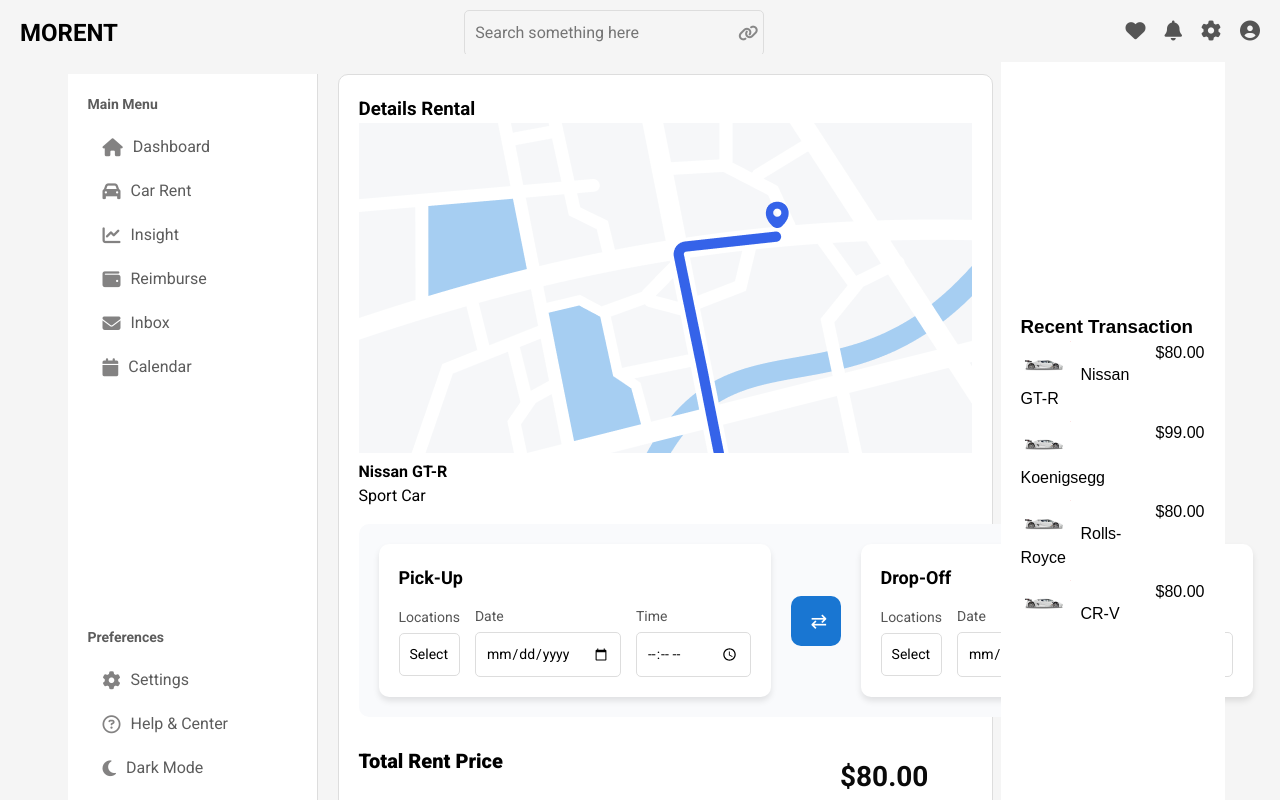
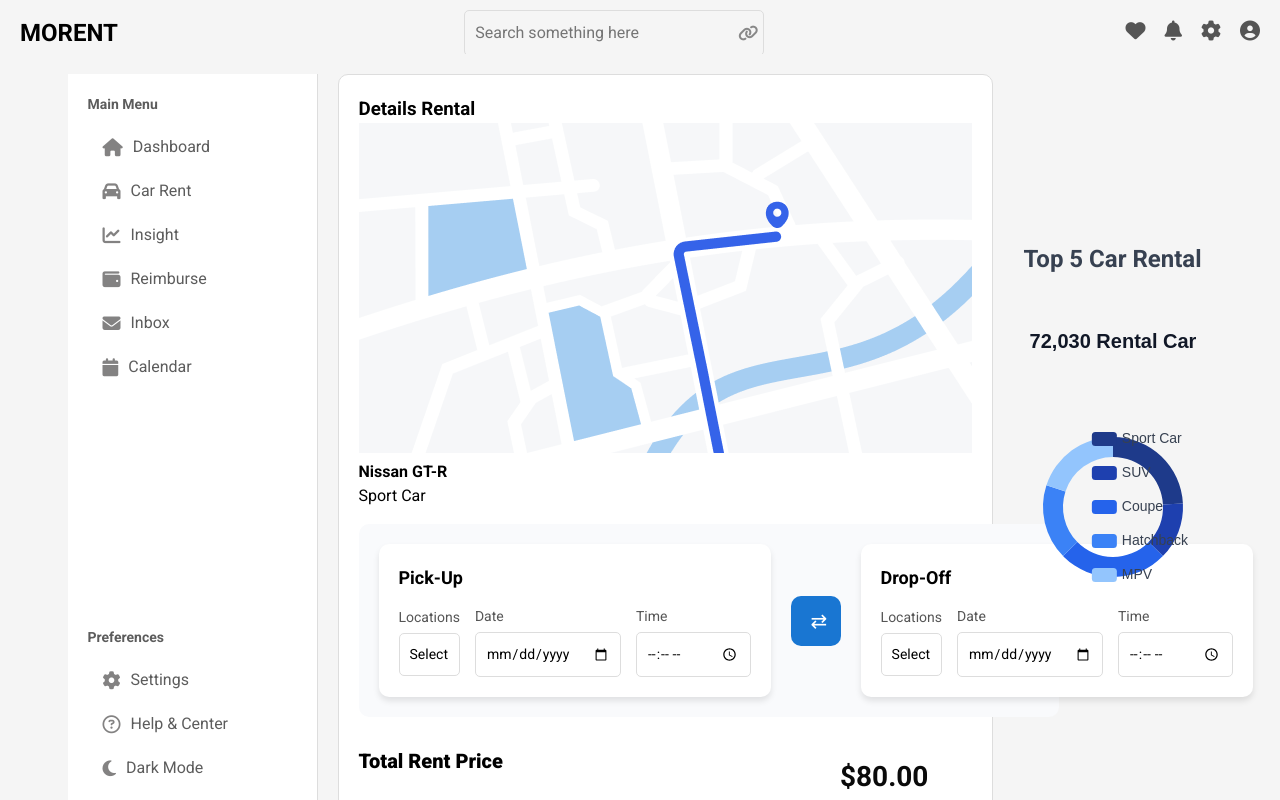
Before and after one commit to CarlosJSs/frontend_Carros, a Nuxt app: page /cliente/grafic in a window 1280 px wide. Shown: the top 800 px of the page. Built offline with nearby package versions, Linux system fonts and the light colour scheme.

Commit message:
Se agrego grafica con echarts en DoughChart

```diff
--- a/components/DoughnutChart.vue
+++ b/components/DoughnutChart.vue
@@ -0,0 +1,124 @@
+<template>
+  <div class="chart-container">
+    <h3>Top 5 Car Rental</h3>
+    <!-- Contenedor para el gráfico -->
+    <div ref="chart" class="chart"></div>
+  </div>
+</template>
+
+<script>
+import { defineComponent, onMounted, ref } from 'vue'
+import * as echarts from 'echarts'
+
+export default defineComponent({
+  name: 'DoughnutChart',
+  setup () {
+    const chart = ref(null) // Referencia al contenedor del gráfico
+
+    onMounted(() => {
+      // Inicializar ECharts
+      const myChart = echarts.init(chart.value)
+
+      const options = {
+        title: {
+          text: '72,030 Rental Car',
+          left: 'center',
+          top: '20px',
+          textStyle: {
+            color: '#111827',
+            fontSize: 20
+          }
+        },
+        tooltip: {
+          trigger: 'item',
+          formatter: '{a} <br/>{b}: {c} ({d}%)'
+        },
+        legend: {
+          orient: 'vertical',
+          right: '10%',
+          top: 'center',
+          textStyle: {
+            color: '#374151',
+            fontSize: 14
+          },
+          itemGap: 20
+        },
+        series: [
+          {
+            name: 'Rental Car',
+            type: 'pie',
+            radius: ['50%', '70%'], // Define el "doughnut"
+            avoidLabelOverlap: false,
+            label: {
+              show: false,
+              position: 'center'
+            },
+            emphasis: {
+              label: {
+                show: true,
+                fontSize: '18',
+                fontWeight: 'bold'
+              }
+            },
+            labelLine: {
+              show: false
+            },
+            data: [
+              { value: 17439, name: 'Sport Car' },
+              { value: 9478, name: 'SUV' },
+              { value: 18197, name: 'Coupe' },
+              { value: 12510, name: 'Hatchback' },
+              { value: 14406, name: 'MPV' }
+            ],
+            itemStyle: {
+              color: (params) => {
+                // Colores personalizados
+                const colors = [
+                  '#1e3a8a',
+                  '#1e40af',
+                  '#2563eb',
+                  '#3b82f6',
+                  '#93c5fd'
+                ]
+                return colors[params.dataIndex]
+              }
+            }
+          }
+        ]
+      }
+
+      myChart.setOption(options)
+
+      // Ajustar el gráfico al tamaño de la ventana
+      window.addEventListener('resize', myChart.resize)
+    })
+
+    return {
+      chart
+    }
+  }
+})
+</script>
+
+<style scoped>
+.chart-container {
+  display: flex;
+  flex-direction: column;
+  align-items: center;
+  margin: auto;
+  width: 100%;
+  max-width: 600px;
+}
+
+h3 {
+  text-align: center;
+  margin-bottom: 30px;
+  font-size: 1.5rem;
+  color: #374151;
+}
+
+.chart {
+  width: 100%;
+  height: 400px;
+}
+</style>
--- a/package.json
+++ b/package.json
@@ -15,6 +15,7 @@
     "@nuxtjs/auth": "^4.9.1",
     "@nuxtjs/axios": "^5.13.6",
     "core-js": "^3.25.3",
+    "echarts": "^5.5.1",
     "js-cookie": "^3.0.5",
     "nuxt": "^2.15.8",
     "vue": "^2.7.10",
--- a/pages/cliente/grafic.vue
+++ b/pages/cliente/grafic.vue
@@ -4,7 +4,7 @@
       <div class="container">
         <SideMenu />
         <RentalDetails class="rent" />
-        <!--<DoughnutChart />-->
+        <DoughnutChart />
         <RecentTransaction />
       </div>
     </div>
@@ -13,7 +13,7 @@
 
 <script>
 import SideMenu from '~/components/SideMenu.vue'
-// import DoughnutChart from '~/components/DoughnutChart.vue'
+import DoughnutChart from '~/components/DoughnutChart.vue'
 import RentalDetails from '~/components/RentalDetails.vue'
 import RecentTransaction from '~/components/RecentTransaction.vue'
 
@@ -22,7 +22,7 @@ export default {
   components: {
     RentalDetails,
     SideMenu,
-    // DoughnutChart,
+    DoughnutChart,
     RecentTransaction
   },
   layout: 'detail'
```
Also changed, not shown: 1 other file (tests, documents, lock files or other folders).
